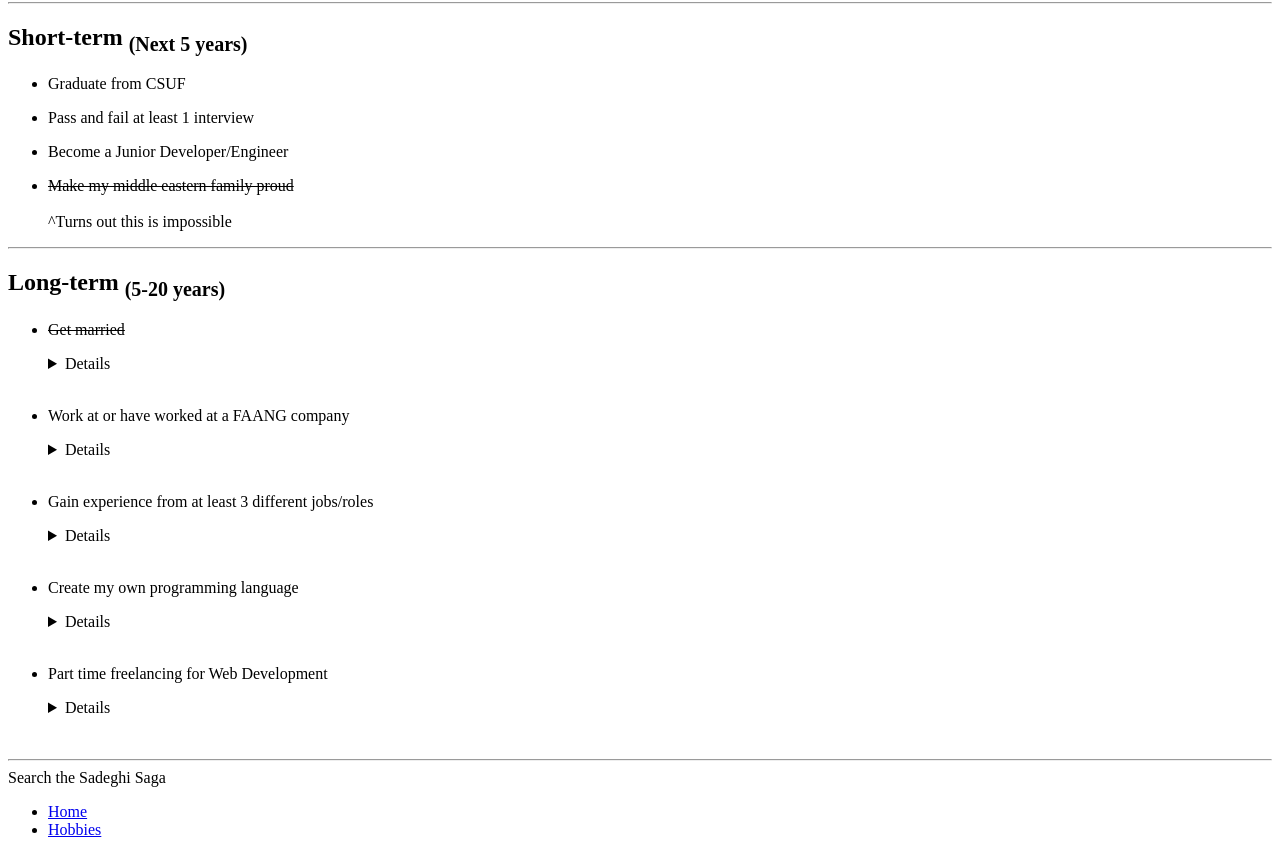
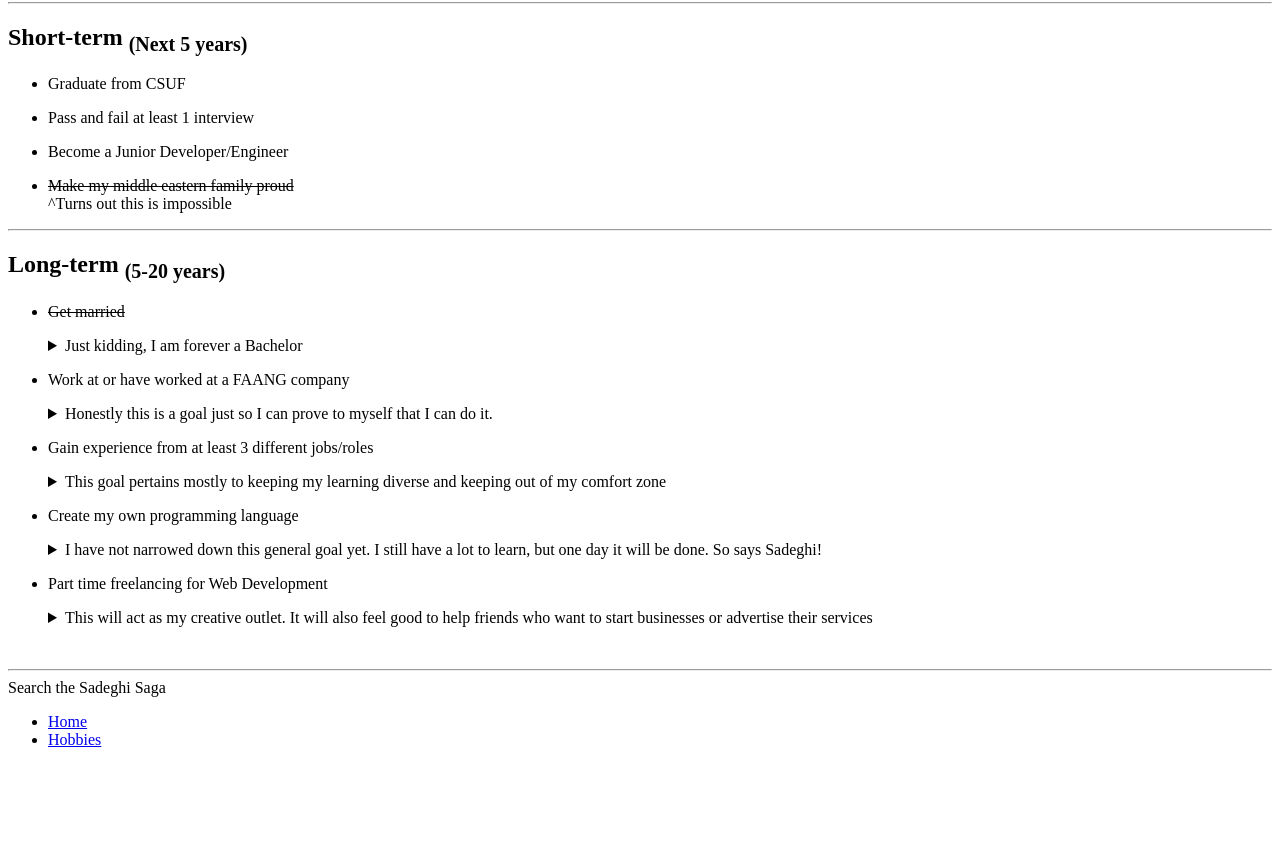
Before and after one commit to GMoney999/MyWebsite, a plain HTML site: page goals.html in a window 1280 px wide. Shown: the part 78-933 px from the top of the page. After the commit the page ends 843 px from the top, so only its background shows below. Drawn offline with Linux system fonts and the light colour scheme.

Commit message:
revisions after html validation

```diff
--- a/goals.html
+++ b/goals.html
@@ -10,7 +10,7 @@
 <body>
     <main>
         <h1>My Goals</h1>
-        <hr />
+        <hr>
         <article>
             <h2>Short-term <sub>(Next 5 years)</sub></h2>
             <ul>
@@ -25,50 +25,48 @@
                 </li>
                 <li>
                     <del>Make my middle eastern family proud</del>
-                    <aside><br />^Turns out this is impossible <br /></aside>
+                    <aside>^Turns out this is impossible </aside>
                 </li>
             </ul>
         </article>
-        <hr />
+        <hr>
         <article>
             <h2>Long-term <sub>(5-20 years)</sub></h2>
             <ul>
                 <li>
                     <p><s>Get married</s></p>
-                    <details><br />Just kidding, I am forever a Bachelor<br /></details>
+                    <details><summary>Just kidding, I am forever a Bachelor</summary></details>
                 </li>
-                <br />
                 <li>
                     <p>Work at or have worked at a FAANG company</p>
-                    <details><br />Honestly this is a goal just so I can prove to myself that I can do it. <br /></details>
+                    <details><summary>Honestly this is a goal just so I can prove to myself that I can do it. </summary></details>
                 </li>
-                <br />
                 <li>
                     <p>Gain experience from at least 3 different jobs/roles</p>
-                    <details><br />This goal pertains mostly to keeping my learning diverse and keeping out of my comfort zone<br /></details>
+                    <details><summary>This goal pertains mostly to keeping my learning diverse and keeping out of my comfort zone</summary></details>
                 </li>
-                <br />
                 <li>
                     <p>Create my own programming language</p>
-                    <details><br />I have not narrowed down this general goal yet. I still have a lot to learn, but one day it will be done. So says Sadeghi!<br /></details>
+                    <details><summary>I have not narrowed down this general goal yet. I still have a lot to learn, but one day it will be done. So says Sadeghi!</summary></details>
                 </li>
-                <br />
                 <li>
                     <p>Part time freelancing for Web Development</p>
-                    <details><br />This will act as my creative outlet. It will also feel good to help friends who want to start businesses or advertise their services<br /></details>
+                    <details><summary>This will act as my creative outlet. It will also feel good to help friends who want to start businesses or advertise their services</summary></details>
                 </li>
+            </ul>
         </article>
     </main>
-</body>
-<br />
-<hr />
+    <br>
+    <hr>
     <footer>
         <nav>
-        <caption>Search the Sadeghi Saga</caption>
+            <div>Search the Sadeghi Saga
             <ul>
                 <li><a href="index.html">Home</a></li>
                 <li><a href="hobbies.html">Hobbies</a></li>
           </ul>
+        </div>
         </nav>
     </footer>
+ </body>
 </html>
```
Also changed, not shown: hobbies.html (+7 -7 lines), index.html (+15 -15 lines). Lines whose indentation alone changed are shown as unchanged.
